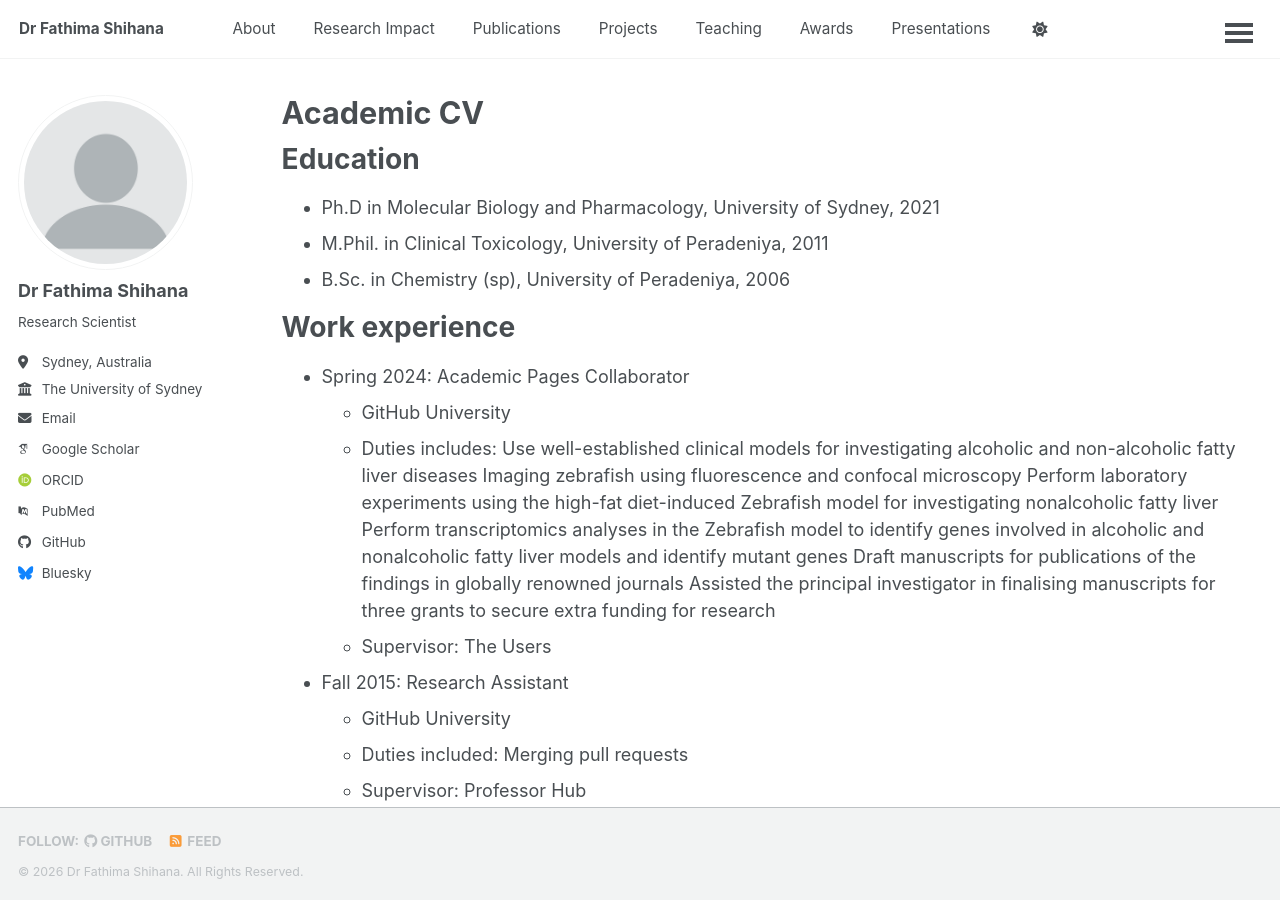
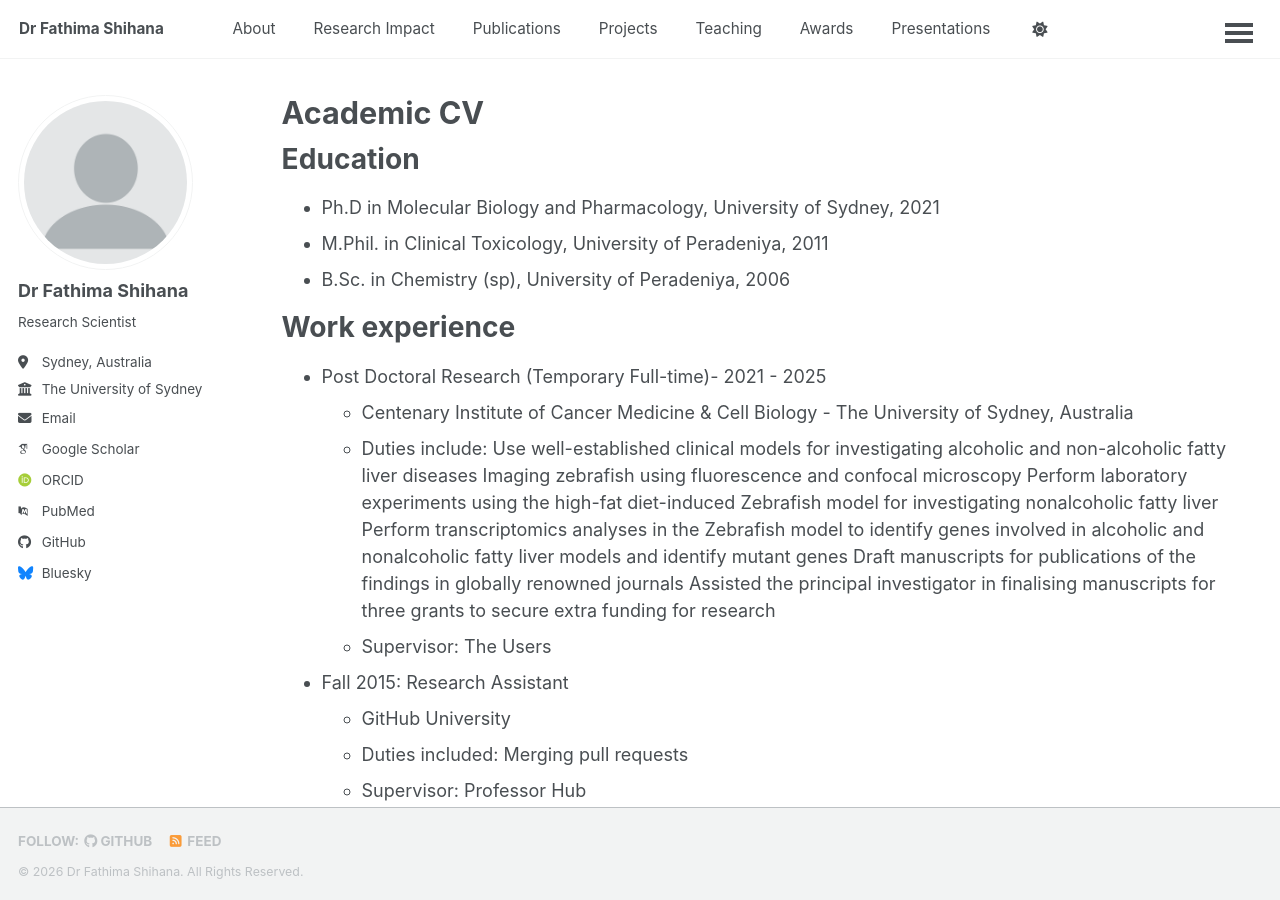
Before and after one commit to fathimashihana/fathimashihana.github.io, a Jekyll site: the page built from _pages/cv.md, in a window 1280 px wide and 900 px high. Built offline with Jekyll 4.4.1, drawn with Linux system fonts in a browser that asks for light colours; some web fonts are replaced; a script bundle is joined from its source files by our own code; library files that are not in the unit come from our copies.

Commit message:
Update cv.md

```diff
--- a/_pages/cv.md
+++ b/_pages/cv.md
@@ -15,9 +15,9 @@ Education
 
 Work experience
 ======
-* Spring 2024: Academic Pages Collaborator
-  * GitHub University
-  * Duties includes: Use well-established clinical models for investigating alcoholic and non-alcoholic fatty liver diseases
+* Post Doctoral Research (Temporary Full-time)- 2021 - 2025
+  * Centenary Institute of Cancer Medicine & Cell Biology - The University of Sydney, Australia
+  * Duties include: Use well-established clinical models for investigating alcoholic and non-alcoholic fatty liver diseases
                      Imaging zebrafish using fluorescence and confocal microscopy
                      Perform laboratory experiments using the high-fat diet-induced Zebrafish model for investigating nonalcoholic fatty liver
                      Perform transcriptomics analyses in the Zebrafish model to identify genes involved in alcoholic and nonalcoholic fatty liver models and identify mutant genes
```
